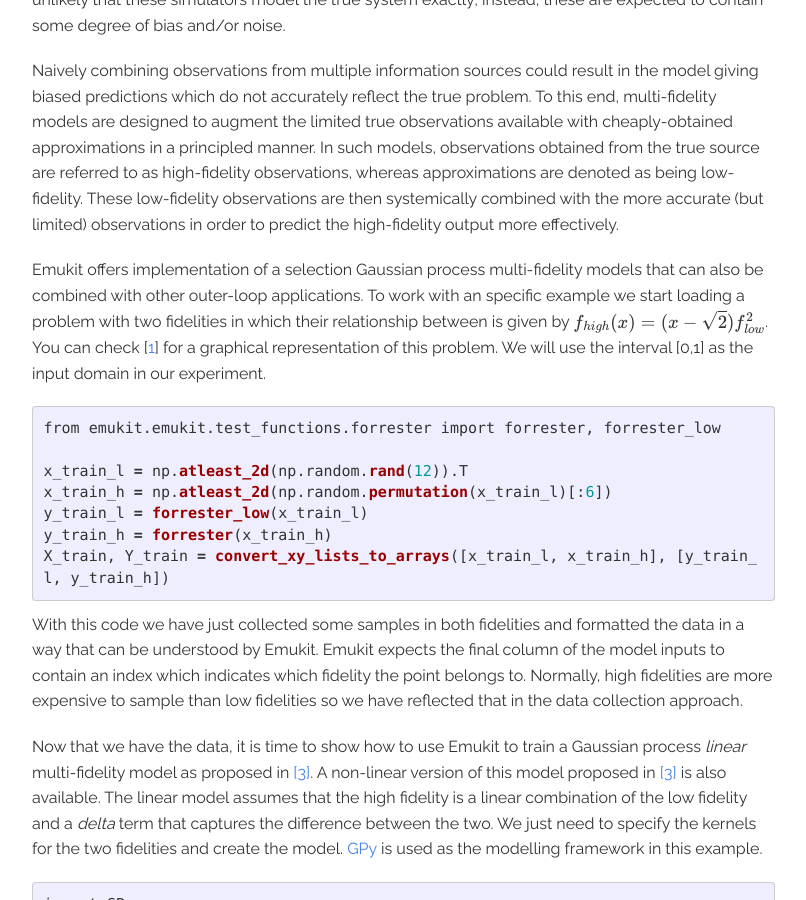
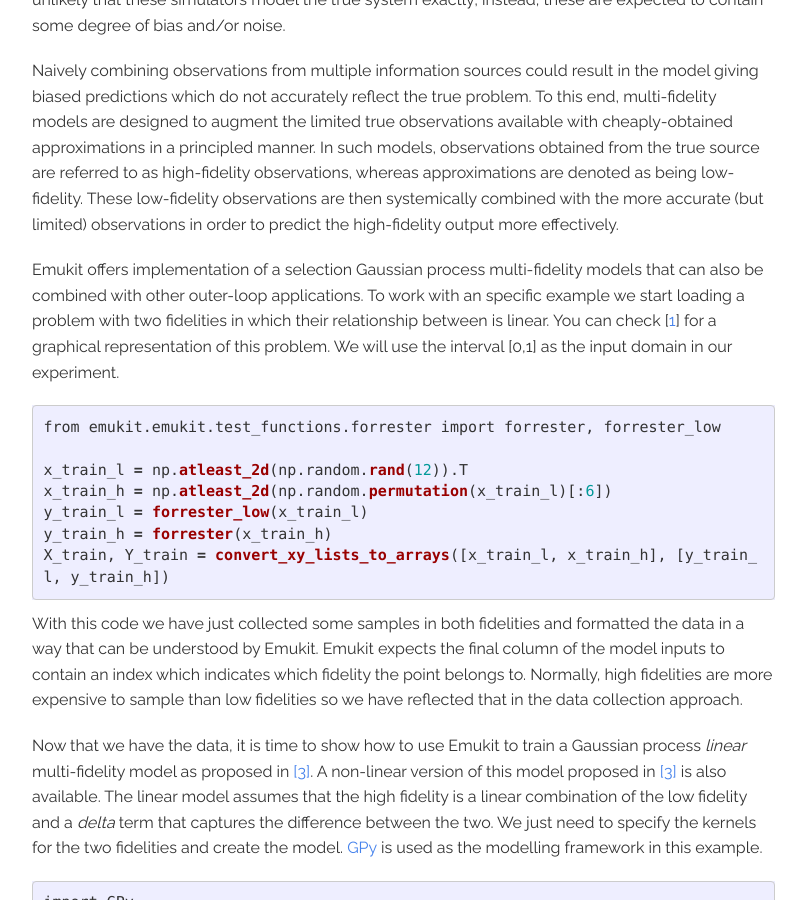
Before and after one commit to EmuKit/emukit, a Jekyll site: the page built from _posts/2016-06-10-multifidelity-emulation.markdown, in a window 1280 px wide and 900 px high, scrolled down 681 px. Shown: the whole window, without its empty margins (43-849 px from the left). Built offline with Jekyll 4.4.1, drawn with Linux system fonts in a browser that asks for light colours; formulas are drawn with MathJax 3; some of the changed text lies outside the part shown.

Commit message:
minor fix

````diff
--- a/_posts/2016-06-10-multifidelity-emulation.markdown
+++ b/_posts/2016-06-10-multifidelity-emulation.markdown
@@ -31,8 +31,7 @@
 
 Emukit offers implementation of a selection Gaussian process multi-fidelity models that can also be combined with other
 outer-loop applications. To work with an specific example we start loading a problem with two fidelities in which their relationship
-between is given by $$f_{high}(x) = (x-\sqrt{2})f^2_{low}$$. You can check
-[[1](#references-on-multi-fidelity-gaussian-processes)] for a graphical representation of this problem. We will use the interval [0,1]
+between is linear. You can check [[1](#references-on-multi-fidelity-gaussian-processes)] for a graphical representation of this problem. We will use the interval [0,1]
 as the input domain in our experiment.
 
 ```python
@@ -99,5 +98,3 @@
 - [2] Kennedy, M.C. and O'Hagan, A., 2000. [Predicting the output from a complex computer code when fast approximations are available](https://www.jstor.org/stable/2673557?seq=1#page_scan_tab_contents). *Biometrika*, 87(1), pp.1-13.
 
 - [3] Perdikaris, P., Raissi, M., Damianou, A., Lawrence, N.D. and Karniadakis, G.E., 2017. [Nonlinear information fusion algorithms for data-efficient multi-fidelity modelling](http://rspa.royalsocietypublishing.org/content/473/2198/20160751). *Proc. R. Soc. A*, 473(2198), p.20160751.
-
-- [2] Perdikaris, P., Raissi, M., Damianou, A., Lawrence, N.D. and Karniadakis, G.E., 2017. [Nonlinear information fusion algorithms for data-efficient multi-fidelity modelling](http://rspa.royalsocietypublishing.org/content/473/2198/20160751). *Proc. R. Soc. A*, 473(2198), p.20160751.
````
Also changed, not shown: 1 other file.
